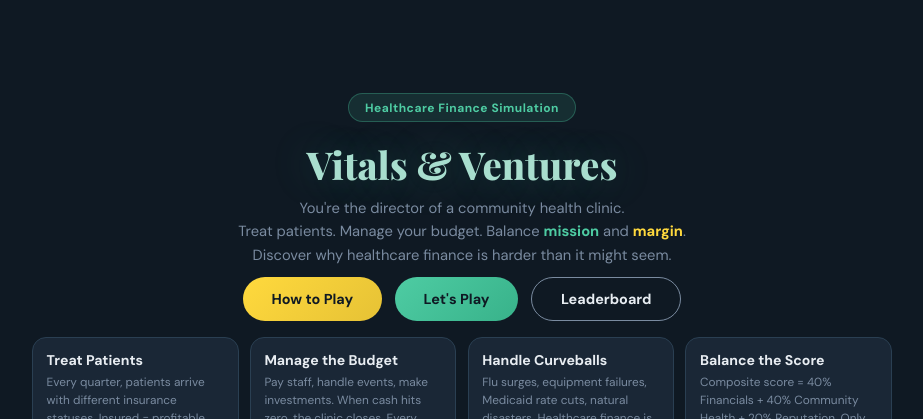
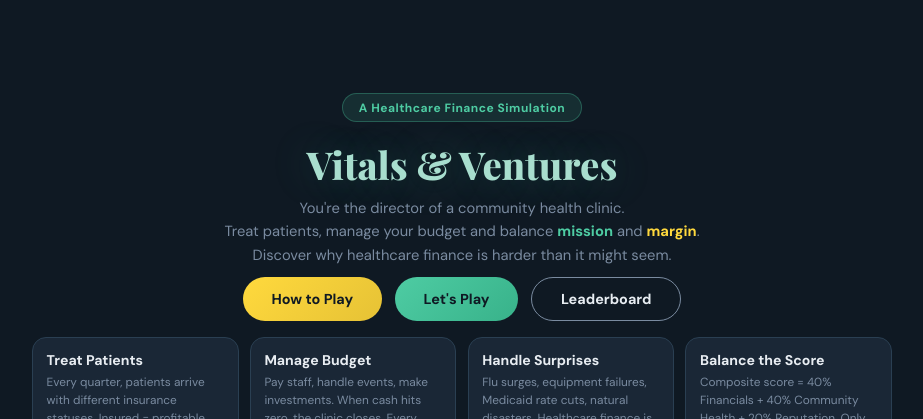
Before and after one commit to htripathy1/vitals-ventures, a plain HTML site: page index.html in a window 1280 px wide. Shown: the top 419 px of the page, without its empty margins (178-1101 px from the left). Drawn offline with nearby package versions, Linux system fonts and the light colour scheme.

Commit message:
blah blah

```diff
--- a/index.html
+++ b/index.html
@@ -370,10 +370,10 @@ async function dbStats() {
 <div class="screen active" id="screen1">
 <div class="s1-wrap">
 <div class="s1-inner">
-  <div class="s1-pill">Healthcare Finance Simulation</div>
+  <div class="s1-pill">A Healthcare Finance Simulation</div>
   <h1>Vitals &amp; Ventures</h1>
   <p class="s1-tagline">You're the director of a community health clinic.<br>
-    Treat patients. Manage your budget. Balance <strong style="color:var(--mint)">mission</strong> and <strong style="color:var(--gold)">margin</strong>.<br>
+    Treat patients, manage your budget and balance <strong style="color:var(--mint)">mission</strong> and <strong style="color:var(--gold)">margin</strong>.<br>
     Discover why healthcare finance is harder than it might seem.
   </p>
 
@@ -389,11 +389,11 @@ async function dbStats() {
       <div class="hc-desc">Every quarter, patients arrive with different insurance statuses. Insured = profitable. Uninsured = unprofitable but maximum community impact. Same treatment, different sustainability.</div>
     </div>
     <div class="hiw-card">
-      <div class="hc-title">Manage the Budget</div>
+      <div class="hc-title">Manage Budget</div>
       <div class="hc-desc">Pay staff, handle events, make investments. When cash hits zero, the clinic closes. Every dollar you spend is a dollar you can't spend elsewhere (<em>opportunity cost</em>).</div>
     </div>
     <div class="hiw-card">
-      <div class="hc-title">Handle Curveballs</div>
+      <div class="hc-title">Handle Surprises</div>
       <div class="hc-desc">Flu surges, equipment failures, Medicaid rate cuts, natural disasters. Healthcare finance is unpredictable. Your <em>cash reserve</em> is your protection.</div>
     </div>
     <div class="hiw-card">
```
